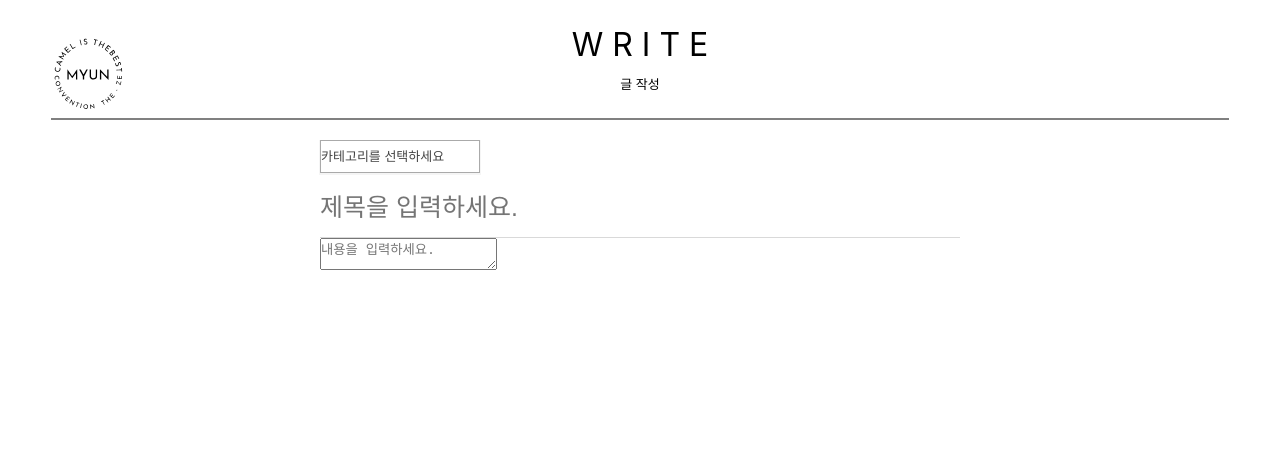
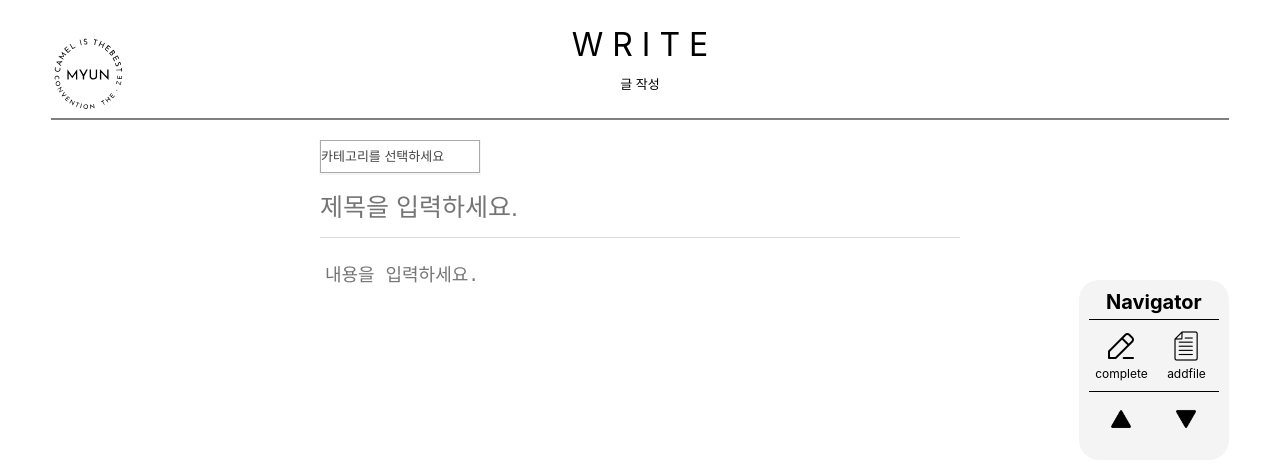
Before and after one commit to CamelIsTheBestConvention/MYun_SJ, a React (Create React App) app in the folder client/: page /write in a window 1280 px wide. Shown: the top 468 px of the page. Built offline with nearby package versions, Linux system fonts and the light colour scheme; the HTML template or start-up script is replaced by a standard one.

Commit message:
made write page UI

```diff
--- a/client/src/components/write/writeBox.tsx
+++ b/client/src/components/write/writeBox.tsx
@@ -2,6 +2,7 @@ import styled from "styled-components"
 import Dropdown from "../common/dropdown"
 import WriteTitle from "./writeTitle"
 import WriteContent from "./writeContent"
+import WriteSidebar from "./writeSidebar"
 
 const WriteBox = () => {
     return (
@@ -10,6 +11,7 @@ const WriteBox = () => {
                 <Dropdown />
                 <WriteTitle />
                 <WriteContent />
+                <WriteSidebar />
             </WriteBoxWrapper>
 
         </>
--- a/client/src/components/write/writeContent.tsx
+++ b/client/src/components/write/writeContent.tsx
@@ -1,11 +1,26 @@
+import { useRef } from "react"
 import "../../style/write/writeContent.scss"
 
 const WriteContent = () => {
+    const textareaRef = useRef<HTMLTextAreaElement>(null); // 타입 명시 추가
+
+    const handleResizeHeight = () => {
+        if (textareaRef.current) {
+            textareaRef.current.style.height = 'auto';
+            textareaRef.current.style.height = `${textareaRef.current.scrollHeight}px`;
+        }
+    };
+
     return (
         <>
-            {/* <div> */}
-                <textarea placeholder="내용을 입력하세요."></textarea>
-            {/* </div> */}
+            <div className="write-content-box">
+                <textarea className="write-content-input"
+                    ref={textareaRef}
+                    rows={11}
+                    placeholder="내용을 입력하세요."
+                    onChange={handleResizeHeight}
+                ></textarea>
+            </div>
         </>
     )
 }
--- /dev/null
+++ b/client/src/components/write/writeSidebar.tsx
@@ -0,0 +1,32 @@
+import "../../style/write/writeSidebar.scss"
+import pen from "../../img/pen.png"
+import file from "../../img/file.png"
+import downArrow from "../../img/downArrow.png"
+import upArrow from "../../img/upArrow.png"
+
+const WriteSidebar = () => {
+    return (
+        <>
+            <div className="writeSidebar-box">
+                <div className="writeSidebar-inner">
+                    <p className="writeSidebar-inner-nickname">Navigator</p>
+                    <div className="writeSidebar-icon">
+                        <a href="/post">
+                            <img src={pen} alt="" />
+                            <p>complete</p>
+                        </a>
+                        <a href="/post">
+                            <img src={file} alt="" />
+                            <p>addfile</p>
+                        </a>
+                    </div>
+                    <div className="postSidebar-arrow">
+                        <img src={upArrow} alt="" />
+                        <img src={downArrow} alt="" />
+                    </div>
+                </div>
+            </div>
+        </>
+    )
+}
+export default WriteSidebar
--- a/client/src/style/write/writeContent.scss
+++ b/client/src/style/write/writeContent.scss
@@ -1,4 +1,18 @@
-.write-textarea {
+.write-content-box {
+    width: 100%;
+    margin: 20px 0;
+}
+
+.write-content-input {
+    margin: 5px;
     resize: none;
-    width: 100%;
+    width: inherit;
+    min-height: 50vh;
+    font-size: 18px;
+    border: none;
+    line-height: 1.5;
+
+    &:focus {
+        outline: none;
+    }
 }
--- /dev/null
+++ b/client/src/style/write/writeSidebar.scss
@@ -0,0 +1,60 @@
+.writeSidebar-box {
+    background-color: #f4f4f4;
+    width: 150px;
+    height: 180px;
+    position: fixed;
+    top: 35%;
+    right: 4%;
+    border-radius: 20px;
+}
+
+.writeSidebar-inner {
+    width: 130px;
+    height: 230px;
+    margin: 10px auto;
+}
+
+.writeSidebar-inner-nickname {
+    text-align: center;
+    font-size: 20px;
+    font-weight: 700;
+    padding-bottom: 5px;
+    border-bottom: 1px solid black;
+}
+
+.writeSidebar-icon {
+    width: 130px;
+    margin: 0 auto;
+    display: flex;
+    justify-content: space-around;
+
+    a{
+        text-decoration: none;
+        &:hover {
+            border: 1px solid #d9d9d9;
+        }
+    }
+    img {
+        margin: 10px 10px 0 10px;
+        cursor: pointer;
+    }
+    p {
+        text-align: center;
+        font-size: 12px;
+        color: black;
+    }
+}
+
+.postSidebar-arrow {
+    width: 130px;
+    border-top: 1px solid black;
+    margin-top: 10px;
+    padding-top: 10px;
+    display: flex;
+    justify-content: space-around;
+    img {
+        width: 20px;
+        margin-top: 7px;
+        cursor: pointer;
+    }
+}
```
Also changed, not shown: client/src/img/file.png (added), client/src/img/pen.png (added).
